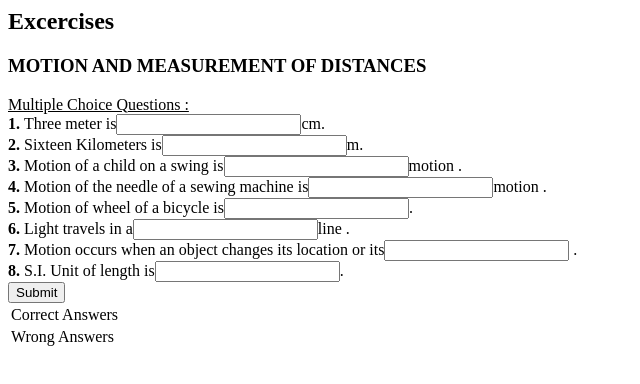
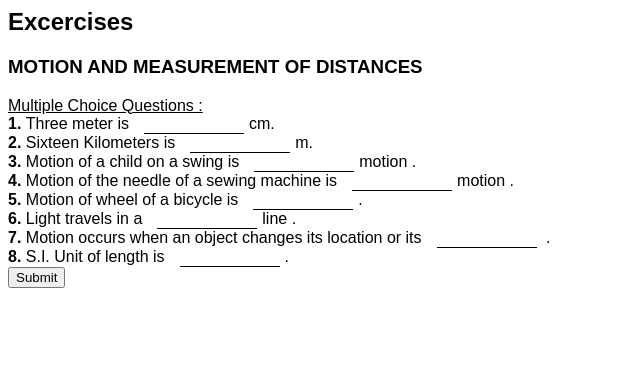
Before and after one commit to shivampai/taketest-phy-id01-elec-and-circuits, a plain HTML site: page index.html in a window 1280 px wide. Shown: the whole page, without its empty margins (0-640 px from the left). Drawn offline with Linux system fonts and the light colour scheme; a web font is replaced by a local one.

Commit message:
Update index.html

```diff
--- a/index.html
+++ b/index.html
@@ -1,4 +1,6 @@
 <link href="https://fonts.googleapis.com/css2?family=Texturina:wght@300&display=swap" rel="stylesheet">
+<link href="style.css" rel="stylesheet">
+<script src="main.js"></script>
 <section id="qs">
 <h2>Excercises</h2>
 <h3>MOTION AND MEASUREMENT OF DISTANCES</h3><label class="sub-head"><u>Multiple Choice Questions : </u></label><br>
```
